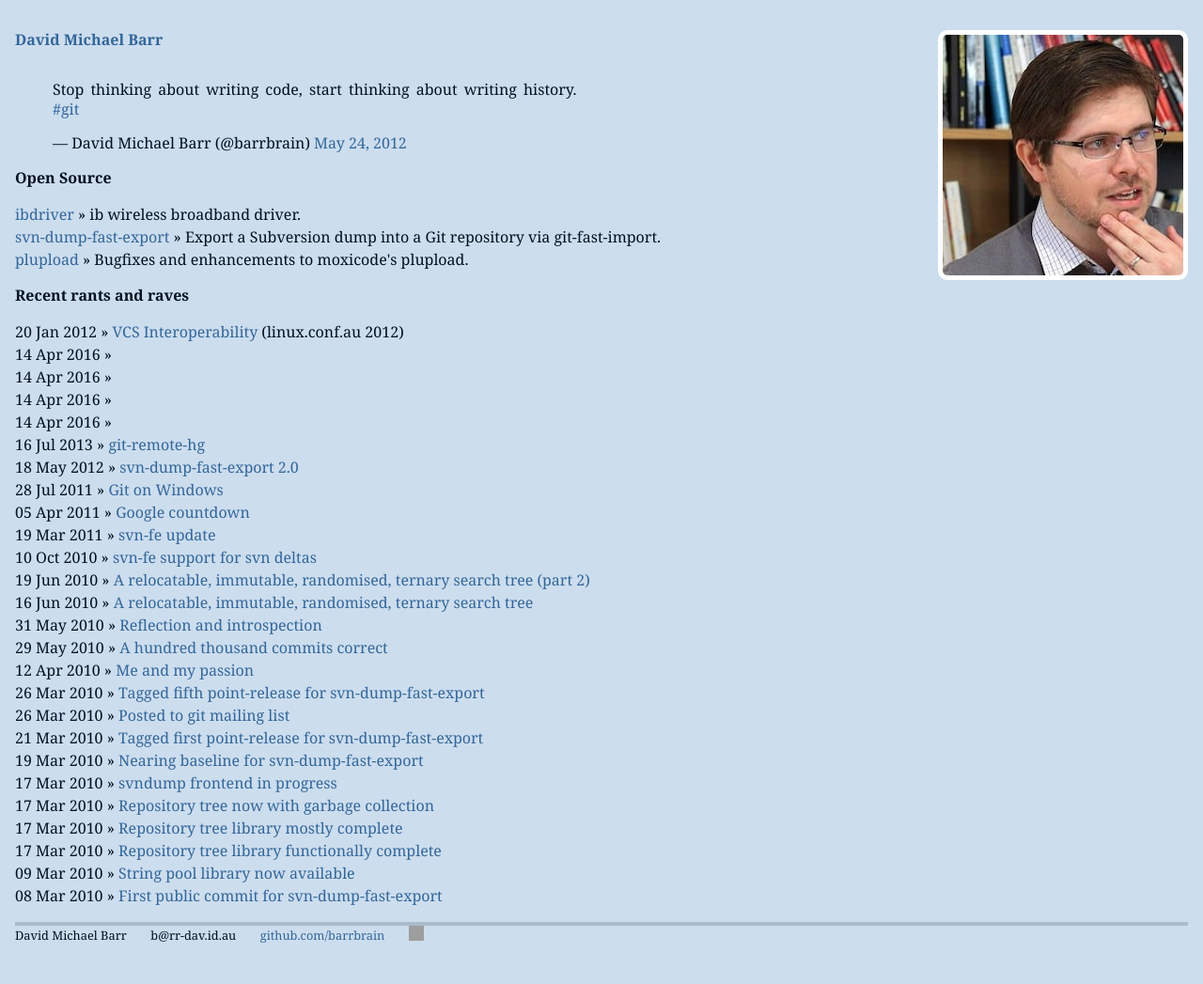
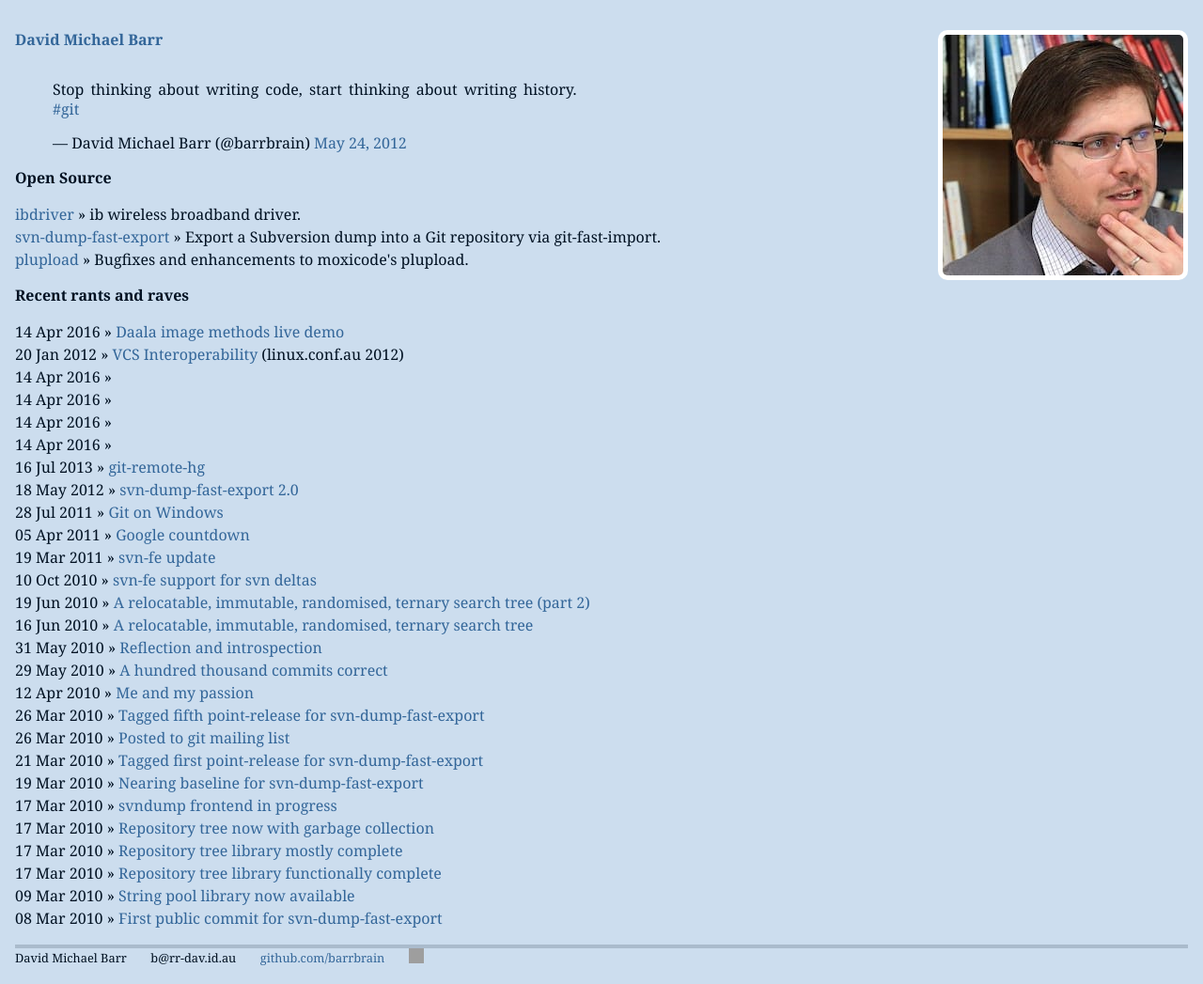
Before and after one commit to barrbrain/barrbrain.github.com, a Jekyll site: the page built from index.html, in a window 1280 px wide. Shown: the whole page at 94% size. Built offline with Jekyll 4.4.1, drawn with Linux system fonts in a browser that asks for light colours; comment, search, counter and statistics services are not loaded; before the commit the page ends 1023 px from its top, so only the background shows below that; grey boxes are pictures that could not be loaded.

Commit message:
Publish daala JS demo
Signed-off-by: David Michael Barr <b@rr-dav.id.au>

```diff
--- a/index.html
+++ b/index.html
@@ -10,14 +10,15 @@ title: David Michael Barr
 
   <h1>Open Source</h1>
   <ul class="projects">
-    <li><span><a href="http://sourceforge.net/projects/ibdriver">ibdriver</a></span> ib wireless broadband driver. <g:plusone size="small" annotation="inline" width="120" href="http://sourceforge.net/projects/ibdriver" /></li>
-    <li><span><a href="http://ba.rr-dav.id.au/svn-dump-fast-export">svn-dump-fast-export</a></span> Export a Subversion dump into a Git repository via git-fast-import. <g:plusone size="small" annotation="inline" width="120" href="http://ba.rr-dav.id.au/svn-dump-fast-export" /></li>
-    <li><span><a href="http://github.com/barrbrain/plupload">plupload</a></span> Bugfixes and enhancements to moxicode's plupload. <g:plusone size="small" annotation="inline" width="120" href="http://github.com/barrbrain/plupload" /></li>
+    <li><span><a href="http://sourceforge.net/projects/ibdriver">ibdriver</a></span> ib wireless broadband driver.</li>
+    <li><span><a href="http://ba.rr-dav.id.au/svn-dump-fast-export">svn-dump-fast-export</a></span> Export a Subversion dump into a Git repository via git-fast-import.</li>
+    <li><span><a href="http://github.com/barrbrain/plupload">plupload</a></span> Bugfixes and enhancements to moxicode's plupload.</li>
   </ul>
 
   <h1>Recent rants and raves</h1>
   <ul class="posts">
-    <li><span>20 Jan 2012</span> <a href="vcs-interoperability.html">VCS Interoperability</a> (linux.conf.au 2012) <g:plusone size="small" annotation="inline" width="120" href="http://github.com/barrbrain/vcs-interoperability.html" /></li>
+    <li><span>14 Apr 2016</span> <a href="daala-demo/">Daala image methods live demo</a></li>
+    <li><span>20 Jan 2012</span> <a href="vcs-interoperability.html">VCS Interoperability</a> (linux.conf.au 2012)</li>
     {% for post in site.posts %}
       <li><span>{{ post.date | date_to_string }}</span> <a href="{{ post.url }}">{{ post.title }}</a></li>
     {% endfor %}
```
